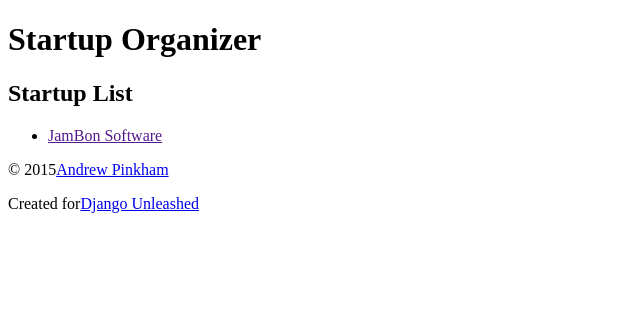
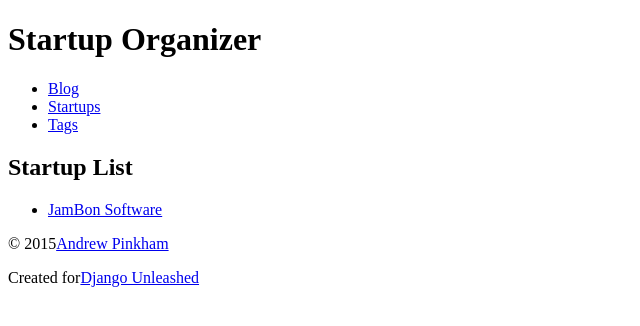
Before and after one commit to igor-va/Django_Unleashed, a Django app: page /startup/ in a window 1280 px wide. Shown: the top 326 px of the page, without its empty margins (0-640 px from the left). Run offline with Django 3.2, Linux system fonts and the light colour scheme; data comes from the database, SQL or seed files in the repository; parts of the project's set-up code (start-up, migrations or seed data) failed here and were passed over.

Commit message:
6.4.1.3 Using url with Post Detai

```diff
--- a/MyCode/organizer/templates/organizer/startup_list.html
+++ b/MyCode/organizer/templates/organizer/startup_list.html
@@ -8,9 +8,14 @@
     <h2>Startup List</h2>
     <ul>
         {% for startup in startup_list %}
-        <li><a href="">{{ startup.name }}</a></li>
-        {% empty %}
-        <li><em>No Startups Available</em></li>
+            <li>
+                <a href="{% url 'organizer_startup_detail' slug=startup.slug %}">
+                    {{ startup.name }}</a>
+            </li>
+            {% empty %}
+            <li>
+                <em>No Startups Available</em>
+            </li>
         {% endfor %}
     </ul>
 {% endblock %}
--- a/MyCode/organizer/templates/organizer/tag_list.html
+++ b/MyCode/organizer/templates/organizer/tag_list.html
@@ -10,7 +10,10 @@
 <h2>Tag List</h2>
 <ul>
     {% for tag in tag_list %}
-        <li><a href="">{{ tag.name|title }}</a></li>
+        <li>
+            <a href="{% url 'organizer_tag_detail' tag.slug %}">
+                {{ tag.name|title }}</a>
+        </li>
     {% empty %}
         <li><em>There are currently no Tags available.</em></li>
     {% endfor %}
--- a/MyCode/templates/base.html
+++ b/MyCode/templates/base.html
@@ -21,6 +21,19 @@
         <header>
             <h1>Startup Organizer</h1>
         </header>
+        <nav>
+        <ul>
+          <li>
+            <a href="{% url 'blog_post_list' %}">
+              Blog</a></li>
+          <li>
+            <a href="{% url 'organizer_startup_list' %}">
+              Startups</a></li>
+          <li>
+            <a href="{% url 'organizer_tag_list' %}">
+              Tags</a></li>
+        </ul>
+        </nav>
         <main>
             {% block content %}
                 This is default content!
```
